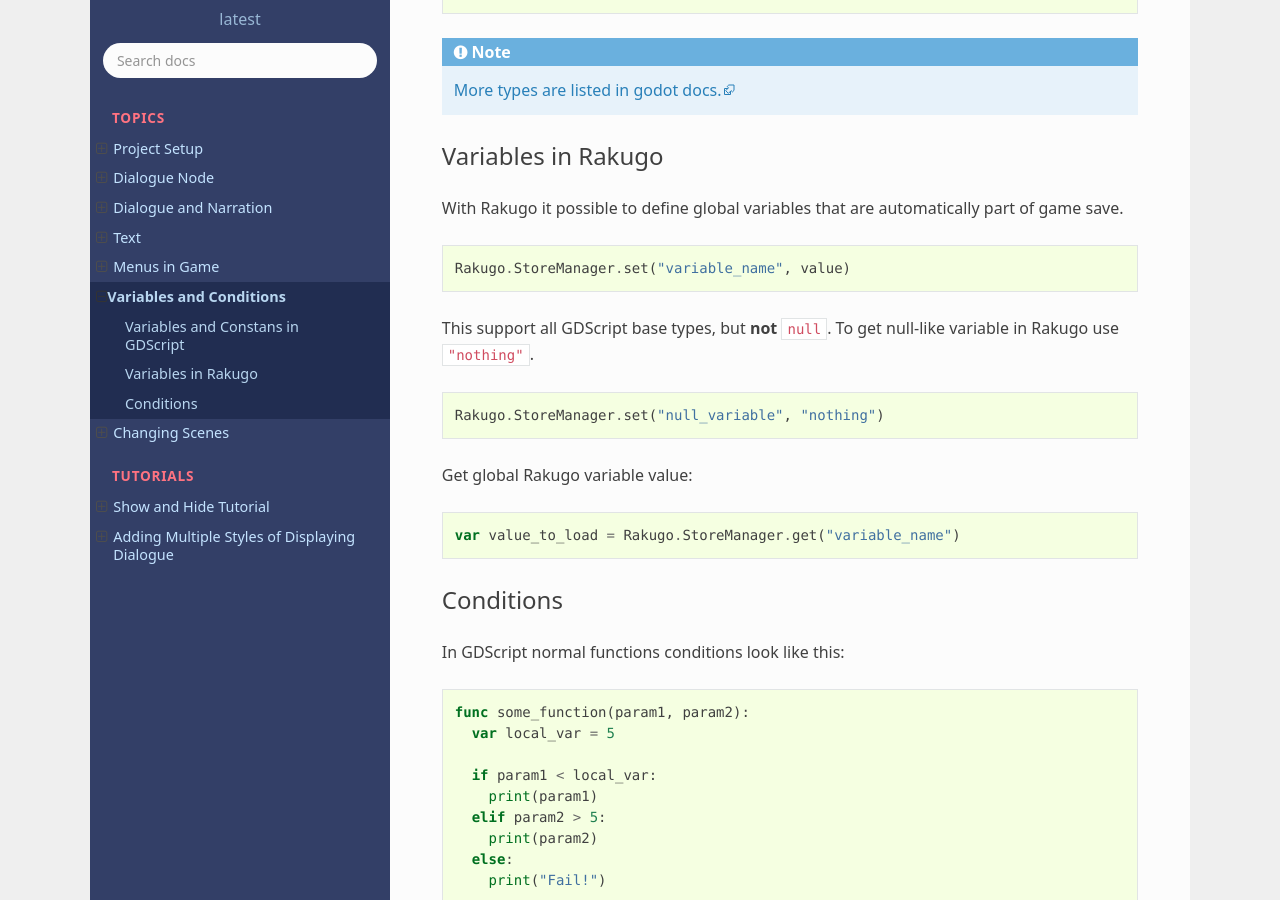
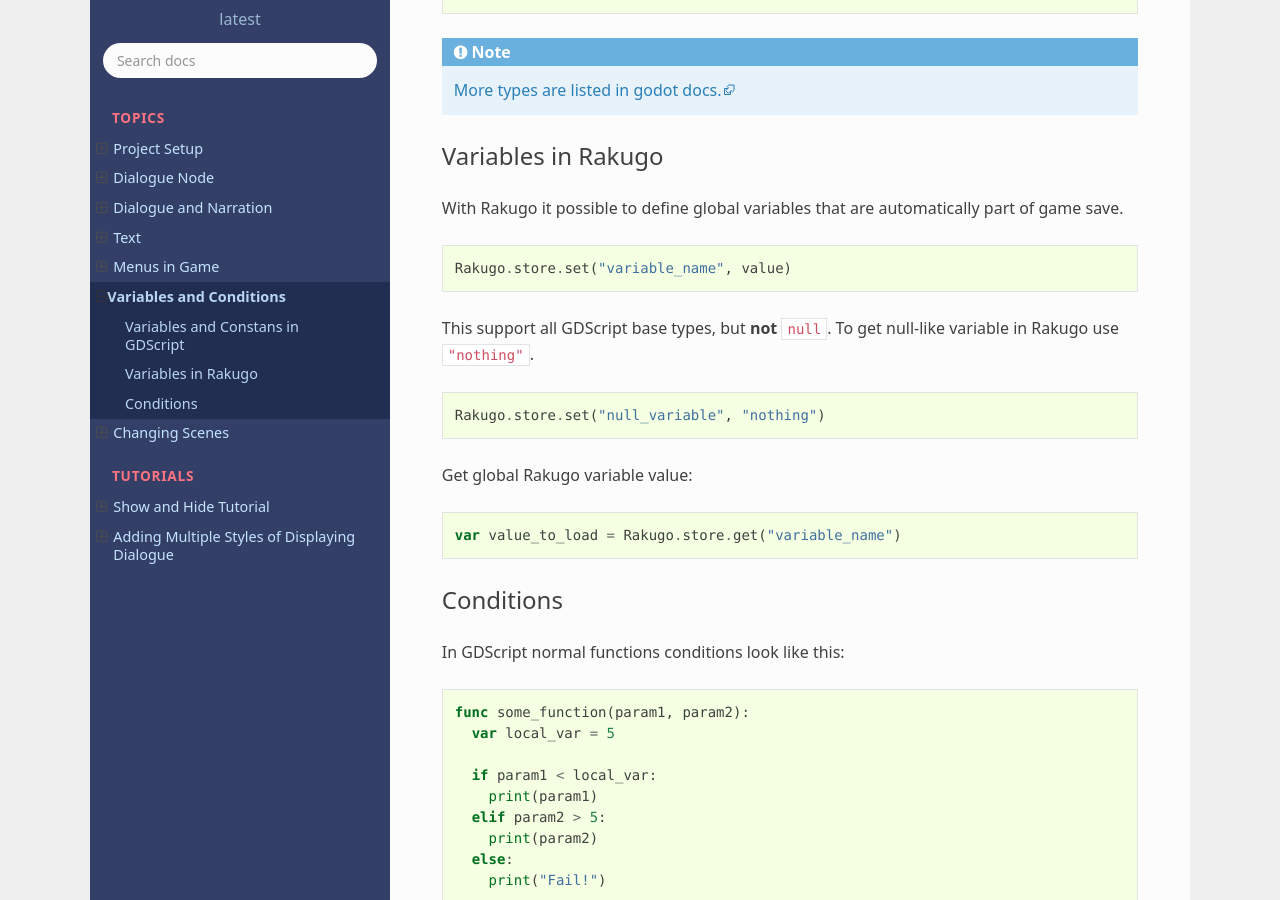
Before and after one commit to rakugoteam/Docs, a Sphinx documentation site: the page built from source/topics/variables_and_conditions.md, in a window 1280 px wide and 900 px high, scrolled down 857 px. Built offline with Sphinx 7.4.7 and the Read the Docs theme 2.0.0, drawn with Linux system fonts in a browser that asks for light colours.

Commit message:
Rakugo.StoreManager -> Rakugo.store

````diff
--- a/source/topics/variables_and_conditions.md
+++ b/source/topics/variables_and_conditions.md
@@ -43,20 +43,20 @@
 With Rakugo it possible to define global variables that are automatically part of game save.
 
 ```gdscript
-Rakugo.StoreManager.set("variable_name", value)
+Rakugo.store.set("variable_name", value)
 ```
 
 This support all GDScript base types, but **not** `null`.
 To get null-like variable in Rakugo use `"nothing"`.
 
 ```gdscript
-Rakugo.StoreManager.set("null_variable", "nothing")
+Rakugo.store.set("null_variable", "nothing")
 ```
 
 Get global Rakugo variable value:
 
 ```gdscript
-var value_to_load = Rakugo.StoreManager.get("variable_name")
+var value_to_load = Rakugo.store.get("variable_name")
 ```
 
 ## Conditions
````
